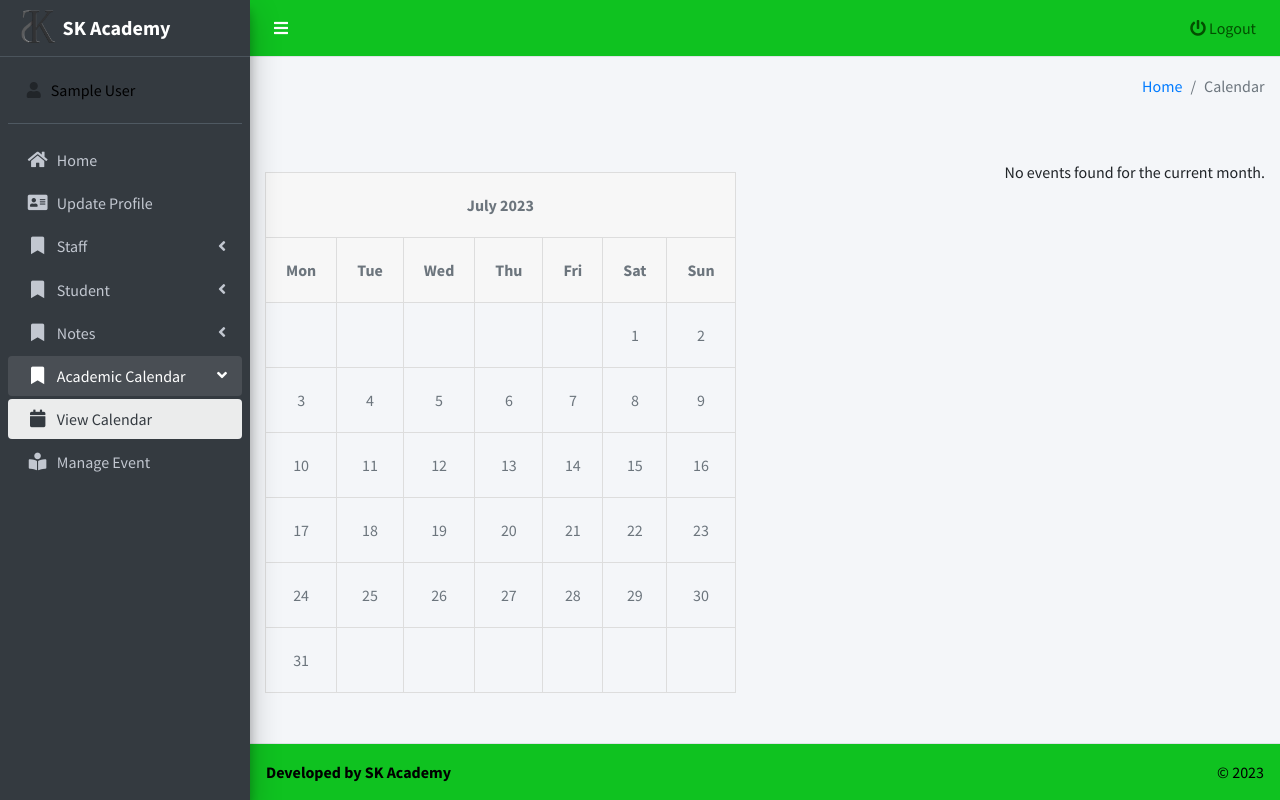
After one commit to Ansarimajid/Apollo, a Django app: page /calendar/ in a window 1280 px wide, after a click on "Academic Calendar". The commit adds this page. Run offline with Django 3.2, Linux system fonts and the light colour scheme; a user stored in the database is signed in; tables that the repository leaves empty hold one stand-in row (values such as "Sample post"); some libraries are stand-ins or nearby versions.

Commit message:
Add Stupido Max

```diff
--- a/main_app/admin.py
+++ b/main_app/admin.py
@@ -1,6 +1,6 @@
 from django.contrib import admin
 from django.contrib.auth.admin import UserAdmin
-from .models import CustomUser, Staff, Student, Note, StaffNote
+from .models import CustomUser, Staff, Student, Note, StaffNote, Event
 
 # Register your models here.
 
@@ -14,3 +14,4 @@ admin.site.register(Staff)
 admin.site.register(Student)
 admin.site.register(Note)
 admin.site.register(StaffNote)
+admin.site.register(Event)
--- /dev/null
+++ b/main_app/templates/hod_template/calendar.html
@@ -0,0 +1,129 @@
+{% extends 'main_app/base.html' %}
+
+{% block content %}
+<style>
+    .calendar-container {
+      margin-top: 20px;
+      max-width: 1000px; /* Adjust the max-width as per your preference */
+      margin-left: auto;
+      margin-right: auto;
+      display: flex; /* Add flex display */
+      justify-content: space-between; /* Adjust spacing between calendar and event table */
+      overflow-x: auto; /* Enable horizontal scrolling for calendar container */
+    }
+    table.calendar {
+      width: fit-content; /* Adjust width of the calendar table */
+      border-collapse: collapse;
+      table-layout: fixed;
+    }
+    table.calendar th {
+      text-align: center;
+      padding: 20px;
+      border: 1px solid #ddd;
+      background-color: #f7f7f7;
+    }
+    table.calendar td {
+      text-align: center;
+      padding: 20px;
+      border: 1px solid #ddd;
+    }
+    table.calendar td.today {
+      background-color: #b3e5fc;
+    }
+    table.calendar td.event {
+      background-color: #c21d1d;
+    }
+    .event-table {
+      width: calc(50% - 10px); /* Adjust width of the event table */
+    }
+    .event-table th,
+    .event-table td {
+      padding: 10px;
+      border: 1px solid #ddd;
+    }
+
+    @media only screen and (max-width: 768px) {
+      .calendar-container {
+        flex-direction: column; /* Display calendar and event list vertically */
+        padding: 0px;
+        overflow-x: hidden; /* Hide horizontal scrollbar on mobile view */
+      }
+      table.calendar {
+        width: 100%; /* Adjust calendar width to full width */
+        margin-bottom: 20px; /* Add margin at the bottom of calendar for spacing */
+        padding: 0px;
+        overflow-x: auto; /* Enable horizontal scrolling for calendar in mobile view */
+      }
+      .event-table {
+        width: 100%; /* Adjust event table width to full width */
+        margin-right: 0; /* Remove right margin for mobile view */
+      }
+
+      table.calendar th {
+        text-align: center;
+        padding: 10px; /* Adjust padding for mobile view */
+        border: 1px solid #ddd;
+        background-color: #f7f7f7;
+        white-space: nowrap; /* Prevent text wrapping in table header */
+      }
+    }
+</style>
+
+<div class="calendar-container">
+  <div style="overflow-x: auto;">
+    <table class="calendar">
+      <caption>{{ calendar|safe }}</caption>
+      <tbody>
+        <!-- Render the calendar here -->
+      </tbody>
+    </table>
+  </div>
+
+  {% if events %}
+    <table class="event-table">
+      <thead>
+        <tr>
+          <th style="padding-left: 20px;">Date</th>
+          <th style="padding-left: 20px;">Title</th>
+          <th style="padding-left: 20px;">Description</th>
+        </tr>
+      </thead>
+      <tbody>
+        {% for event in events %}
+        {% if user.is_superuser %}
+          <tr>
+            <td style="padding-left: 20px;">{{ event.date.day }}</td>
+            <td style="padding-left: 20px;">{{ event.title }}</td>
+            <td style="padding-left: 20px;">{{ event.description }}</td>
+          </tr>
+        {% elif user.staff %}
+          {% if user.staff == event.shared_with_staff.first %}
+            <tr>
+              <td style="padding-left: 20px;">{{ event.date.day }}</td>
+              <td style="padding-left: 20px;">{{ event.title }}</td>
+              <td style="padding-left: 20px;">{{ event.description }}</td>
+            </tr>
+          {% endif %}
+        {% else %}
+          {% if user.student.grade == event.grade and user.student.board == event.board %}
+            <tr>
+              <td style="padding-left: 20px;">{{ event.date.day }}</td>
+              <td style="padding-left: 20px;">{{ event.title }}</td>
+              <td style="padding-left: 20px;">{{ event.description }}</td>
+            </tr>
+          {% endif %}
+        {% endif %}
+      {% endfor %}
+
+
+
+
+
+      </tbody>
+    </table>
+  {% else %}
+    <p>No events found for the current month.</p>
+  {% endif %}
+</div>
+
+{% endblock content %}
--- a/main_app/templates/main_app/sidebar_template.html
+++ b/main_app/templates/main_app/sidebar_template.html
@@ -46,7 +46,15 @@
                     </a>
                 </li>
 
-
+                <li class="nav-item has-treeview">
+                    <a href="#" class="nav-link" >
+                        <i class="nav-icon fas fa-bookmark"></i>
+                        <p>
+                            Staff
+                            <i class="fas fa-angle-left right"></i>
+                        </p>
+                    </a>
+                    <ul class="nav nav-treeview">
                         <li class="nav-item">
                             {% url 'add_staff' as add_staff %}
                             <a href="{{add_staff}}" class="nav-link {% if add_staff == request.path %} active {% endif %}">
@@ -57,7 +65,6 @@
                                 </p>
                             </a>
                         </li>
-
                         <li class="nav-item">
                             {% url 'manage_staff' as manage_staff %}
                             {% url 'edit_staff' staff_id as edit_staff %}
@@ -70,6 +77,20 @@
                                 </p>
                             </a>
                         </li>
+
+                    </ul>
+                </li>
+
+                <li class="nav-item has-treeview">
+                    <a href="#" class="nav-link" >
+                        <i class="nav-icon fas fa-bookmark"></i>
+                        <p>
+                            Student
+                            <i class="fas fa-angle-left right"></i>
+                        </p>
+                    </a>
+                    <ul class="nav nav-treeview">
+
                         <li class="nav-item">
                             {% url 'add_student' as add_student%}
                             <a href="{{add_student}}" class="nav-link  {% if add_student == request.path %} active {% endif %}">
@@ -93,6 +114,19 @@
                                 </p>
                             </a>
                         </li>
+
+                    </ul>
+                </li>
+
+                <li class="nav-item has-treeview">
+                    <a href="#" class="nav-link" >
+                        <i class="nav-icon fas fa-bookmark"></i>
+                        <p>
+                            Notes
+                            <i class="fas fa-angle-left right"></i>
+                        </p>
+                    </a>
+                    <ul class="nav nav-treeview">
 
                         <li class="nav-item">
                             {% url 'upload_staff_note' as upload_staff_note %}
@@ -142,6 +176,44 @@
 
                                 </p>
                             </a>
+                        </li>
+
+                    </ul>
+                </li>
+
+                <li class="nav-item has-treeview">
+                    <a href="#" class="nav-link" >
+                        <i class="nav-icon fas fa-bookmark"></i>
+                        <p>
+                            Academic Calendar
+                            <i class="fas fa-angle-left right"></i>
+                        </p>
+                    </a>
+                    <ul class="nav nav-treeview">
+                        <li class="nav-item">
+                            {% url 'calendar' as calendar %}
+                            <a href="{{calendar}}" class="nav-link {% if calendar == request.path %} active {% endif %}">
+                                <i class="nav-icon fas fa-calendar"></i>
+                                <p>
+                                    View Calendar
+
+                                </p>
+                            </a>
+                        </li>
+                        <li class="nav-item">
+                            {% url 'event_list' as event_list %}
+                            {% url 'edit_staff' staff_id as edit_staff %}
+                            <a href="{{event_list}}"
+                                class="nav-link {% if event_list == request.path or request.path == edit_staff %} active {% endif %}">
+                                <i class="nav-icon fas fa-book-reader"></i>
+                                <p>
+                                    Manage Event
+
+                                </p>
+                            </a>
+                        </li>
+
+                    </ul>
                 </li>
 
                 {% elif request.user.user_type == '2' %}
@@ -200,6 +272,17 @@
                                     <i class="nav-icon fas 	fas fa-atlas"></i>
                                     <p>
                                         View Notes
+
+                                    </p>
+                                </a>
+                            </li>
+
+                            <li class="nav-item">
+                                {% url 'calendarstaff' as calendarstaff %}
+                                <a href="{{calendarstaff}}" class="nav-link {% if calendarstaff == request.path %} active {% endif %}">
+                                    <i class="nav-icon fas fa-calendar"></i>
+                                    <p>
+                                        View Calendar
 
                                     </p>
                                 </a>
@@ -266,6 +349,17 @@
                                                 </p>
                                             </a>
                                         </li>
+                                        <li class="nav-item">
+                                            {% url 'calendarstudent' as calendarstudent %}
+                                            <a href="{{calendarstudent}}" class="nav-link {% if calendarstudent == request.path %} active {% endif %}">
+                                                <i class="nav-icon fas fa-calendar"></i>
+                                                <p>
+                                                    View Calendar
+
+                                                </p>
+                                            </a>
+                                        </li>
+
                                         {% endif %}
                                     </ul>
                                 </nav>
--- a/main_app/urls.py
+++ b/main_app/urls.py
@@ -1,6 +1,9 @@
 from django.urls import path
 
 from . import hod_views, staff_views, student_views, views
+from .hod_views import CalendarView
+from .staff_views import CalendarViewStaff
+from .student_views import CalendarViewStudent
 
 urlpatterns = [
     path("", views.login_page, name='login_page'),
@@ -41,6 +44,11 @@ urlpatterns = [
     path('notes/manage/', hod_views.manage_notes, name='manage_notes'),
     path('notes/delete/<int:note_id>/', hod_views.delete_notes,
          name='delete_notes'),
+     path('calendar/', CalendarView.as_view(), name='calendar'),
+     path('events/', hod_views.event_list, name='event_list'),
+    path('events/add/', hod_views.add_event, name='add_event'),
+    path('events/delete/<int:event_id>/', hod_views.delete_event, name='delete_event'),
+    path('events/edit/<int:event_id>/', hod_views.edit_event, name='edit_event'),
 
     # Staff
     path("staff/home/", staff_views.staff_home, name='staff_home'),
@@ -48,10 +56,12 @@ urlpatterns = [
          name='staff_view_profile'),
     path('staff/view_staff_notes/', staff_views.view_staff_notes,
          name='view_staff_notes'),
+          path('staff_calendar/', CalendarViewStaff.as_view(), name='calendarstaff'),
 
     # Student
     path("student/home/", student_views.student_home, name='student_home'),
     path("student/view/profile/", student_views.student_view_profile,
          name='student_view_profile'),
     path('student/view_notes/', student_views.view_notes, name='view_notes'),
+     path('student_calendar/', CalendarViewStudent.as_view(), name='calendarstudent'),
 ]
```
Also changed, not shown: main_app/forms.py (+113 -2 lines), main_app/hod_views.py (+92 -2 lines), main_app/models.py (+25 -2 lines), main_app/staff_views.py (+25 -0 lines), main_app/student_views.py (+25 -0 lines), main_app/templates/hod_template/add_event.html (added, +70 -0 lines), main_app/templates/hod_template/edit_event.html (added, +70 -0 lines), main_app/templates/hod_template/event_list.html (added, +54 -0 lines). Lines whose indentation alone changed are shown as unchanged.
